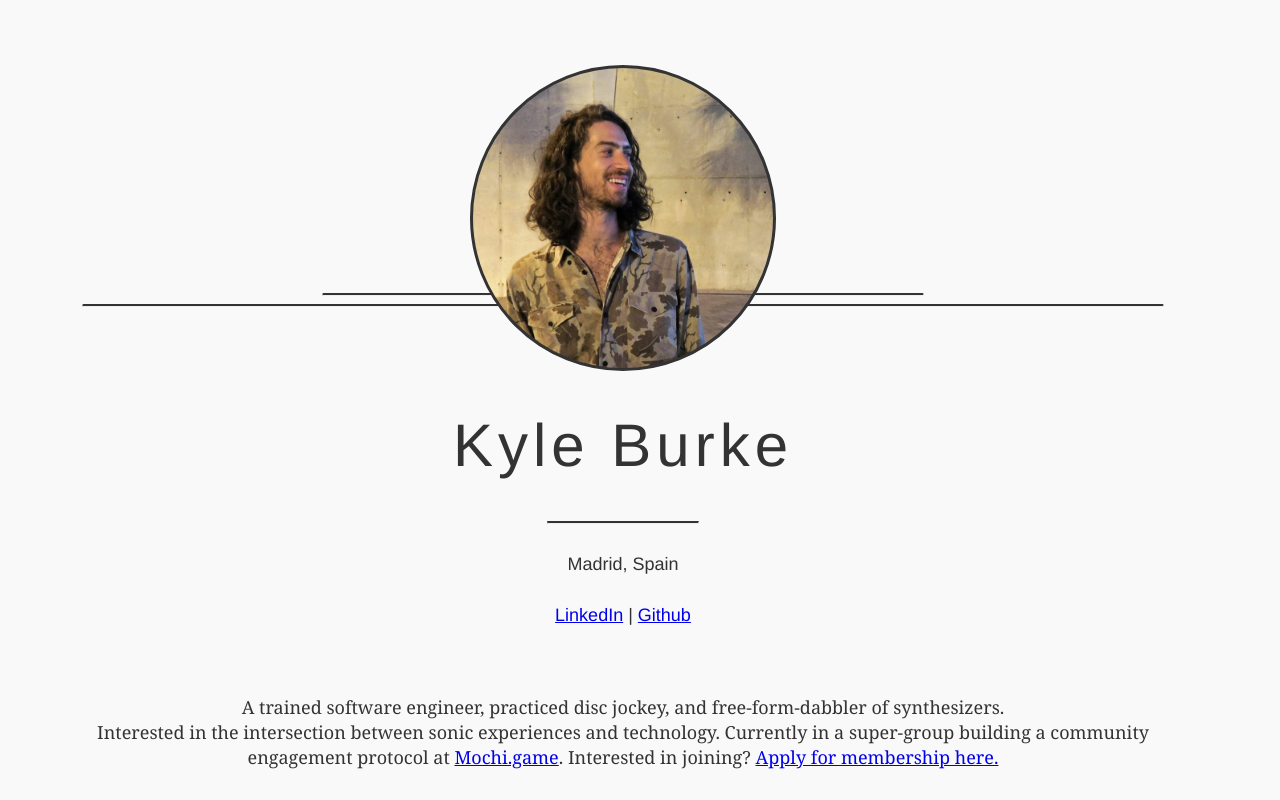
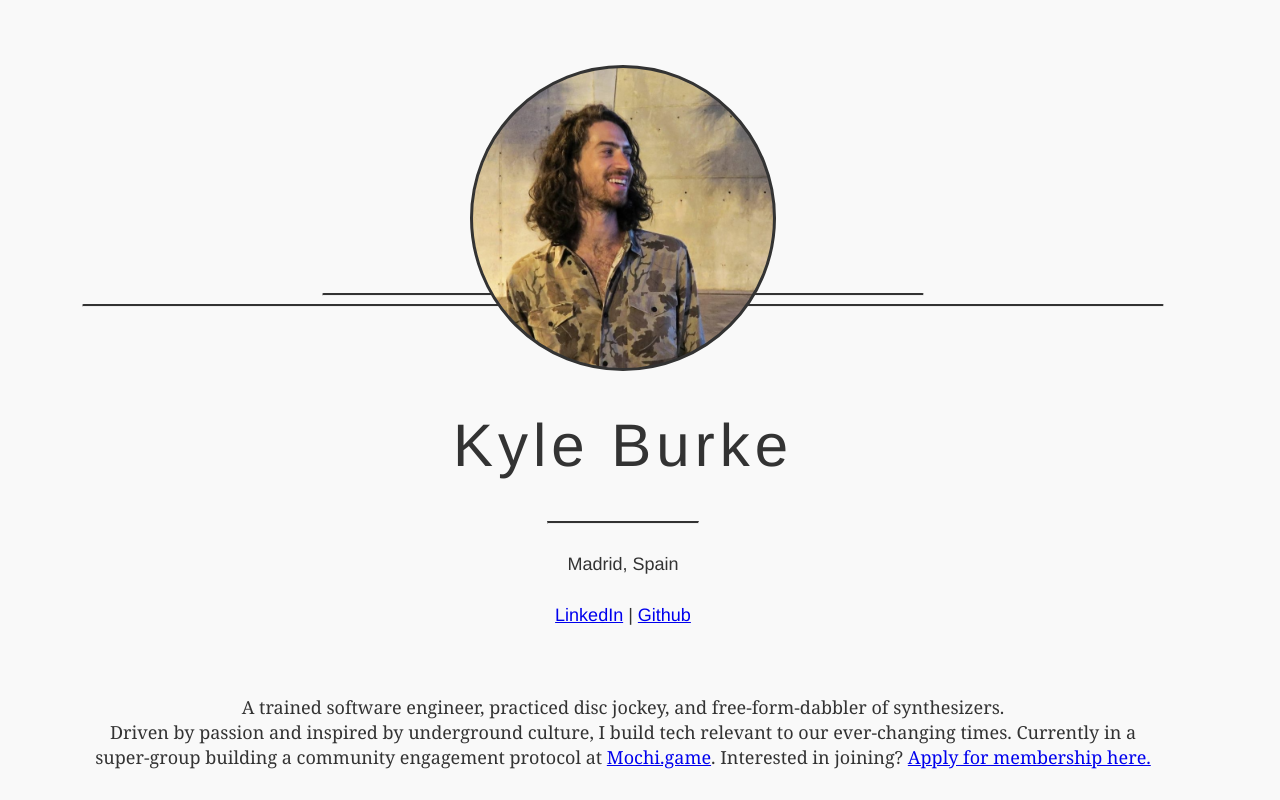
Before and after one commit to oftenfrequent/website, a React app: page / in a window 1280 px wide. Shown: the top 800 px of the page. Built offline with nearby package versions, Linux system fonts and the light colour scheme; the HTML template or start-up script is replaced by a standard one.

Commit message:
npm warnings update

```diff
--- a/src/components/Bio.js
+++ b/src/components/Bio.js
@@ -3,7 +3,7 @@ import React from 'react'
 export default () => {
   return (
     <div className='bio-container'>
-      <p>A trained software engineer, practiced disc jockey, and free-form-dabbler of synthesizers.<br/>Interested in the intersection between sonic experiences and technology. Currently in a super-group building a community engagement protocol at <a href="https://mochi.game/" target="_blank" rel="noopener noreferrer">Mochi.game</a>. Interested in joining? <a href="https://mochi.club" target="_blank" rel="noopener noreferrer">Apply for membership here.</a></p>
+      <p>A trained software engineer, practiced disc jockey, and free-form-dabbler of synthesizers.<br/>Driven by passion and inspired by underground culture, I build tech relevant to our ever-changing times. Currently in a super-group building a community engagement protocol at <a href="https://mochi.game/" target="_blank" rel="noopener noreferrer">Mochi.game</a>. Interested in joining? <a href="https://mochi.club" target="_blank" rel="noopener noreferrer">Apply for membership here.</a></p>
       <p></p>
     </div>
 
--- a/webpack.config.js
+++ b/webpack.config.js
@@ -15,7 +15,7 @@ const raw = Object.keys(process.env)
 
 module.exports = {
   mode: "development",
-  // devtool: 'source-map',
+  devtool: 'inline-source-map',
   module: {
     rules: [
       {
@@ -61,10 +61,10 @@ module.exports = {
   //     },
   // },
   devServer: {
-    contentBase: path.resolve(__dirname, "dist"),
+    static: path.resolve(__dirname, "dist"),
     compress: true,
     hot: true,
     port: 8000,
-    publicPath: "http://localhost:8080/",
+    // publicPath: "http://localhost:8080/",
   },
 };
```
Also changed, not shown: package.json (+6 -5 lines), 2 other files (tests, documents, lock files or other folders).
